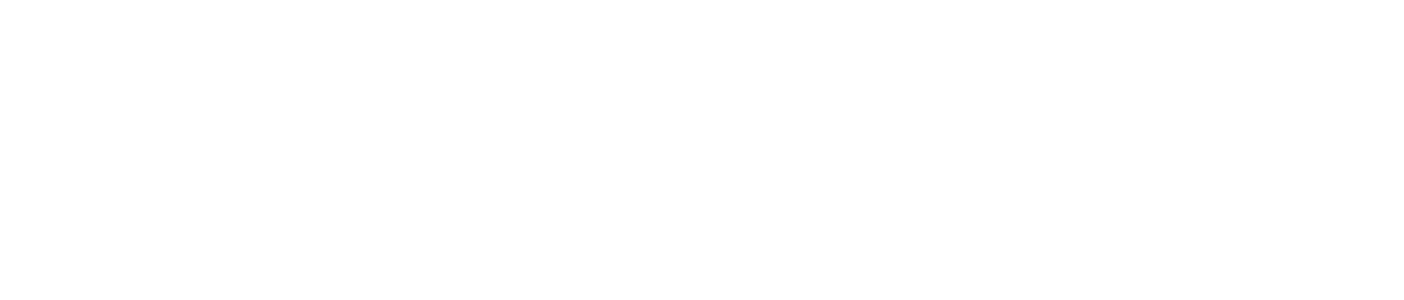
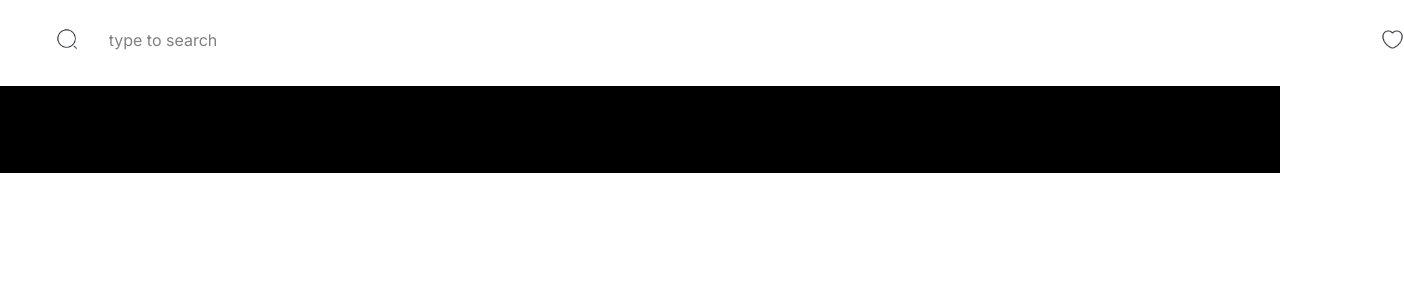
Before and after one commit to apinantianhaow/Projects, a React (Vite) app in the folder frontend/: page /login in a window 1280 px wide. Before the commit this address had no page. Shown: the top 300 px of the page, 1404 px wide, since content can reach past the window. Built offline with nearby package versions, Linux system fonts and the light colour scheme; a web font is replaced by a local one.

Commit message:
fix code

```diff
--- a/frontend/src/App.jsx
+++ b/frontend/src/App.jsx
@@ -1,12 +1,14 @@
 import React from "react";
 import { BrowserRouter as Router, Routes, Route } from "react-router-dom";
-import Firstpages from "./pages/Firstpages";
+import Home from "./pages/Home";
+import Login from "./pages/Login";
 
 function App() {
   return (
     <Router>
       <Routes>
-        <Route path="/" element={<Firstpages />} />
+        <Route path="/" element={<Home />} />
+        <Route path="/login" element={<Login />} />
       </Routes>
     </Router>
   );
--- /dev/null
+++ b/frontend/src/components/Background2.jsx
@@ -0,0 +1,11 @@
+import React from "react";
+
+function Background2() {
+  return (
+    <div className="text-left">
+      <div className="bg-black w-full h-[87px] mt-1.5"></div>
+    </div>
+  );
+}
+
+export default Background2;
--- a/frontend/src/components/Navbar.jsx
+++ b/frontend/src/components/Navbar.jsx
@@ -2,7 +2,7 @@
 
 function Navbar() {
   return (
-    <navbar className="bg-white w-full h-20 flex justify-between items-center px-4">
+    <div className="bg-white w-full h-20 flex justify-between items-center px-4">
       <div className="flex">
         <div>
           <img
@@ -50,7 +50,7 @@
           Register
         </button>
       </div>
-    </navbar>
+    </div>
   );
 }
 
--- /dev/null
+++ b/frontend/src/components/Navbar2.jsx
@@ -0,0 +1,30 @@
+import React from "react";
+
+function Navbar2() {
+  return (
+    <div className="bg-white w-full h-20 flex justify-between items-center px-4">
+      <div className="flex">
+        <div>
+          <img
+            src="/src/assets/icons/Search Normal.png"
+            className="w-[22px] h-[22px] mt-[4px] ml-[40px]"
+          />
+        </div>
+        <input
+          type="text"
+          placeholder="type to search"
+          className="w-100 px-6 py-1 border-none rounded-md ml-[10px]
+                     focus:outline-none"
+        />
+        <div className="flex">
+          <img
+            src="/src/assets/icons/Heart.png"
+            className="w-[23px] h-[23px] mt-[4px] ml-[915px]"
+          />
+        </div>
+      </div>
+    </div>
+  );
+}
+
+export default Navbar2;
--- a/frontend/src/index.css
+++ b/frontend/src/index.css
@@ -1,6 +1,6 @@
-@import "tailwindcss";
 @import url('https://fonts.googleapis.com/css2?family=Kaisei+HarunoUmi:wght@400;700&display=swap');
 @import url('https://fonts.googleapis.com/css2?family=Nunito:ital,wght@0,200..1000;1,200..1000&display=swap');
+@import "tailwindcss";
 
 html, body {
   height: 100%;
--- a/frontend/src/pages/Firstpages.jsx
+++ b/frontend/src/pages/Home.jsx
@@ -4,7 +4,7 @@
 import Category from "../components/Category";
 import Footer from "../components/Footer";
 
-function Firstpages() {
+function Home() {
   return (
     <div>
       <Navbar />
@@ -15,4 +15,4 @@
   );
 }
 
-export default Firstpages;
+export default Home;
--- a/frontend/src/pages/Login.jsx
+++ b/frontend/src/pages/Login.jsx
@@ -1,6 +1,14 @@
 import React from "react";
-import Navbar from "../components/Navbar";
+import Navbar2 from "../components/Navbar2";
+import Background2 from "../components/Background2";
 
 function Login() {
+  return (
+    <div>
+      <Navbar2 />
+      <Background2 />
+    </div>
+  );
+}
 
-}
+export default Login;
```
Lines whose indentation alone changed are shown as unchanged.
